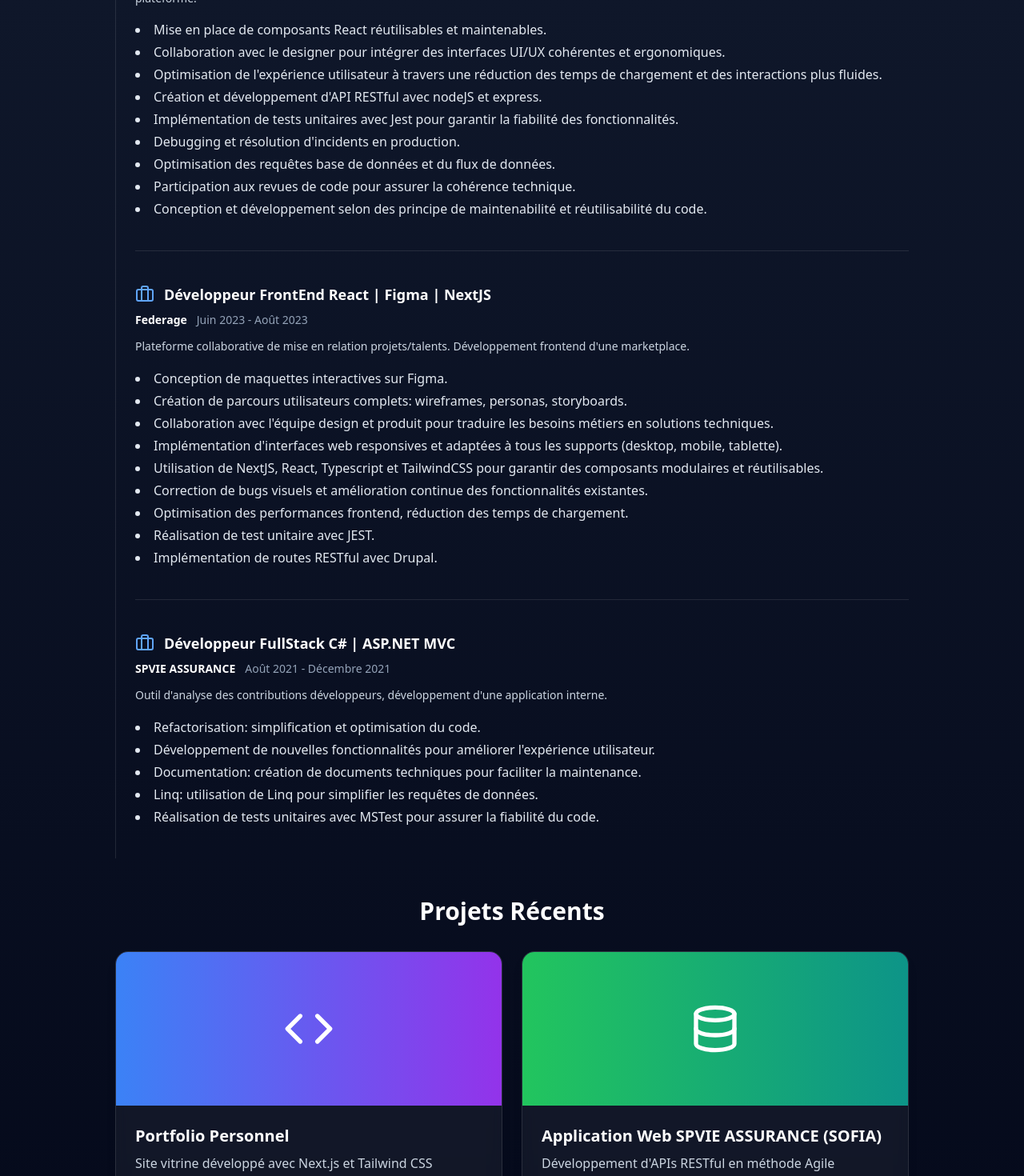
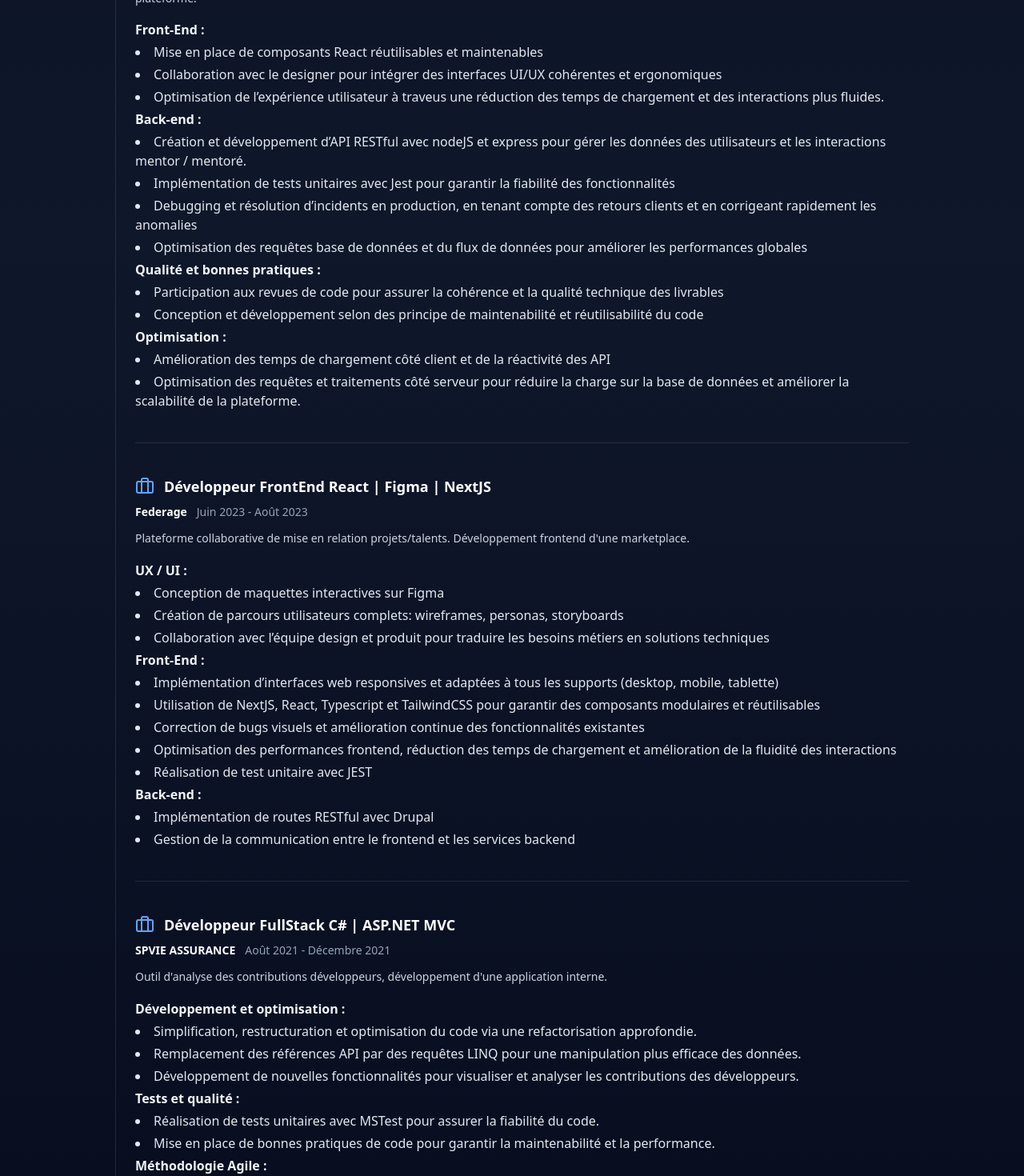
Before and after one commit to stevenzab/portfolio, a Next.js app: page / in a window 1280 px wide. Shown: the part 2060-3530 px from the top of the page at 80% size. Built offline with nearby package versions, Linux system fonts and the light colour scheme.

Commit message:
[FIX] improve formatting and structure of experience details in HomePage

```diff
--- a/pages/index.tsx
+++ b/pages/index.tsx
@@ -29,11 +29,11 @@ const HomePage = () => {
       period: "Novembre 2024 - Août 2025",
       description: "Amélioration du Back-Office Sofia: Développement et maintenance de module existant de Sofia",
       details: [
-        "Front-end:",
+        "Front-end :",
         "Création de composants modulaires réutilisables avec Angular19, Gestion du state applicatif via des services injectables.",
         "Mise en place de data-binding avancé pour synchroniser les vues et la logique métier.",
         "Conception de formulaires dynamiques avec validation côté client pour améliorer l'expérience utilisateur.",
-        "Optimisation:",
+        "Optimisation :",
         "Utilisation de LINQ et Entity Framework pour concevoir des requêtes optimisées et réduire la charge SQL.",
         "Mise en place de bonnes pratiques de requêtage: filtrage, pagination, projections ciblées.",
         "Amélioration des performances globales grâce à la réduction de la consommation mémoire et à une meilleure gestion des temps d'exécution.",
@@ -42,7 +42,7 @@ const HomePage = () => {
         "Utilisation d'abstractions, interfaces, héritage et encapsulation pour concevoir une architecture robuste et cohérente.",
         "Qualité, tests et intégration Continue: Rédaction de tests unitaires avec MSTests.",
         "Participation active aux revues de code pour maintenir un haut niveau de qualité.",
-        "Back-end:",
+        "Back-end :",
         "Conception et implémentation d'API RESTful sécurisées.",
         "Intégration de MongoDB via des repositories, utilisation de DTO (Data Transfer Objects).",
         "Développement de services en arrière-plan: envoi d'emails automatiques, synchronisation de données, génération de rapports."
@@ -54,15 +54,21 @@ const HomePage = () => {
       period: "Septembre 2024 - Octobre 2024",
       description: "SAAS, Développement de fonctionnalités pour améliorer l'expérience utilisateur et faciliter les interactions entre mentors et mentorés sur la plateforme.",
       details: [
-        "Mise en place de composants React réutilisables et maintenables.",
-        "Collaboration avec le designer pour intégrer des interfaces UI/UX cohérentes et ergonomiques.",
-        "Optimisation de l'expérience utilisateur à travers une réduction des temps de chargement et des interactions plus fluides.",
-        "Création et développement d'API RESTful avec nodeJS et express.",
-        "Implémentation de tests unitaires avec Jest pour garantir la fiabilité des fonctionnalités.",
-        "Debugging et résolution d'incidents en production.",
-        "Optimisation des requêtes base de données et du flux de données.",
-        "Participation aux revues de code pour assurer la cohérence technique.",
-        "Conception et développement selon des principe de maintenabilité et réutilisabilité du code."
+        "Front-End :" ,
+        "Mise en place de composants React réutilisables et maintenables",
+        "Collaboration avec le designer pour intégrer des interfaces UI/UX cohérentes et ergonomiques",
+        "Optimisation de l’expérience utilisateur à traveus une réduction des temps de chargement et des interactions plus fluides.",
+        "Back-end :",
+        "Création et développement d’API RESTful avec nodeJS et express pour gérer les données des utilisateurs et les interactions mentor / mentoré.",
+        "Implémentation de tests unitaires avec Jest pour garantir la fiabilité des fonctionnalités",
+        "Debugging et résolution d’incidents en production, en tenant compte des retours clients et en corrigeant rapidement les anomalies",
+        "Optimisation des requêtes base de données et du flux de données pour améliorer les performances globales",
+        "Qualité et bonnes pratiques :",
+        "Participation aux revues de code pour assurer la cohérence et la qualité technique des livrables",
+        "Conception et développement selon des principe de maintenabilité et réutilisabilité du code",
+        "Optimisation :",
+        "Amélioration des temps de chargement côté client et de la réactivité des API",
+        "Optimisation des requêtes et traitements côté serveur pour réduire la charge sur la base de données et améliorer la scalabilité de la plateforme."
       ]
     },
     {
@@ -71,15 +77,19 @@ const HomePage = () => {
       period: "Juin 2023 - Août 2023",
       description: "Plateforme collaborative de mise en relation projets/talents. Développement frontend d'une marketplace.",
       details: [
-        "Conception de maquettes interactives sur Figma.",
-        "Création de parcours utilisateurs complets: wireframes, personas, storyboards.",
-        "Collaboration avec l'équipe design et produit pour traduire les besoins métiers en solutions techniques.",
-        "Implémentation d'interfaces web responsives et adaptées à tous les supports (desktop, mobile, tablette).",
-        "Utilisation de NextJS, React, Typescript et TailwindCSS pour garantir des composants modulaires et réutilisables.",
-        "Correction de bugs visuels et amélioration continue des fonctionnalités existantes.",
-        "Optimisation des performances frontend, réduction des temps de chargement.",
-        "Réalisation de test unitaire avec JEST.",
-        "Implémentation de routes RESTful avec Drupal."
+        "UX / UI :",
+        "Conception de maquettes interactives sur Figma",
+        "Création de parcours utilisateurs complets: wireframes, personas, storyboards",
+        "Collaboration avec l’équipe design et produit pour traduire les besoins métiers en solutions techniques",
+        "Front-End :",
+        "Implémentation d’interfaces web responsives et adaptées à tous les supports (desktop, mobile, tablette)",
+        "Utilisation de NextJS, React, Typescript et TailwindCSS pour garantir des composants modulaires et réutilisables",
+        "Correction de bugs visuels et amélioration continue des fonctionnalités existantes",
+        "Optimisation des performances frontend, réduction des temps de chargement et amélioration de la fluidité des interactions",
+        "Réalisation de test unitaire avec JEST",
+        "Back-end :",
+        "Implémentation de routes RESTful avec Drupal",
+        "Gestion de la communication entre le frontend et les services backend"
       ]
     },
     {
@@ -88,11 +98,19 @@ const HomePage = () => {
       period: "Août 2021 - Décembre 2021",
       description: "Outil d'analyse des contributions développeurs, développement d'une application interne.",
       details: [
-        "Refactorisation: simplification et optimisation du code.",
-        "Développement de nouvelles fonctionnalités pour améliorer l'expérience utilisateur.",
-        "Documentation: création de documents techniques pour faciliter la maintenance.",
-        "Linq: utilisation de Linq pour simplifier les requêtes de données.",
-        "Réalisation de tests unitaires avec MSTest pour assurer la fiabilité du code."
+        "Développement et optimisation :",
+          "Simplification, restructuration et optimisation du code via une refactorisation approfondie.",
+          "Remplacement des références API par des requêtes LINQ pour une manipulation plus efficace des données.",
+          "Développement de nouvelles fonctionnalités pour visualiser et analyser les contributions des développeurs.",
+          "Tests et qualité :",
+          "Réalisation de tests unitaires avec MSTest pour assurer la fiabilité du code.",
+          "Mise en place de bonnes pratiques de code pour garantir la maintenabilité et la performance.",
+          "Méthodologie Agile :",
+          "Planification, estimation, priorisation et livraison itérative des fonctionnalités selon la méthodologie SCRUM.",
+          "Participation aux réunions de suivi et aux revues de sprint pour assurer l’alignement avec les besoins métier.",
+          "Documentation et communication :",
+          "Rédaction et gestion de la documentation des API pour assurer une bonne compréhension et utilisation par les autres équipes.",
+          "Collaboration avec les équipes IT pour recueillir les besoins et ajuster les fonctionnalités de l’outil."
       ]
     }
   ];
@@ -238,10 +256,15 @@ const HomePage = () => {
                   <span className="text-slate-400">{exp.period}</span>
                 </div>
                 <p className="text-slate-300 text-sm mb-4 leading-relaxed">{exp.description}</p>
-                <ul className="list-disc list-inside text-slate-200 mt-3 space-y-1">
-                  {exp.details.map((detail, idx) => (
-                    <li key={idx}>{detail}</li>
-                  ))}
+                <ul className="text-slate-200 mt-3 space-y-1">
+                  {exp.details.map((detail, idx) => {
+                    const isCategory = detail.endsWith(':');
+                    return isCategory ? (
+                      <li key={idx} className="font-semibold text-slate-100 mt-3">{detail}</li>
+                    ) : (
+                      <li key={idx} className="list-disc list-inside">{detail}</li>
+                    );
+                  })}
                 </ul>
               </div>
             </div>
```
